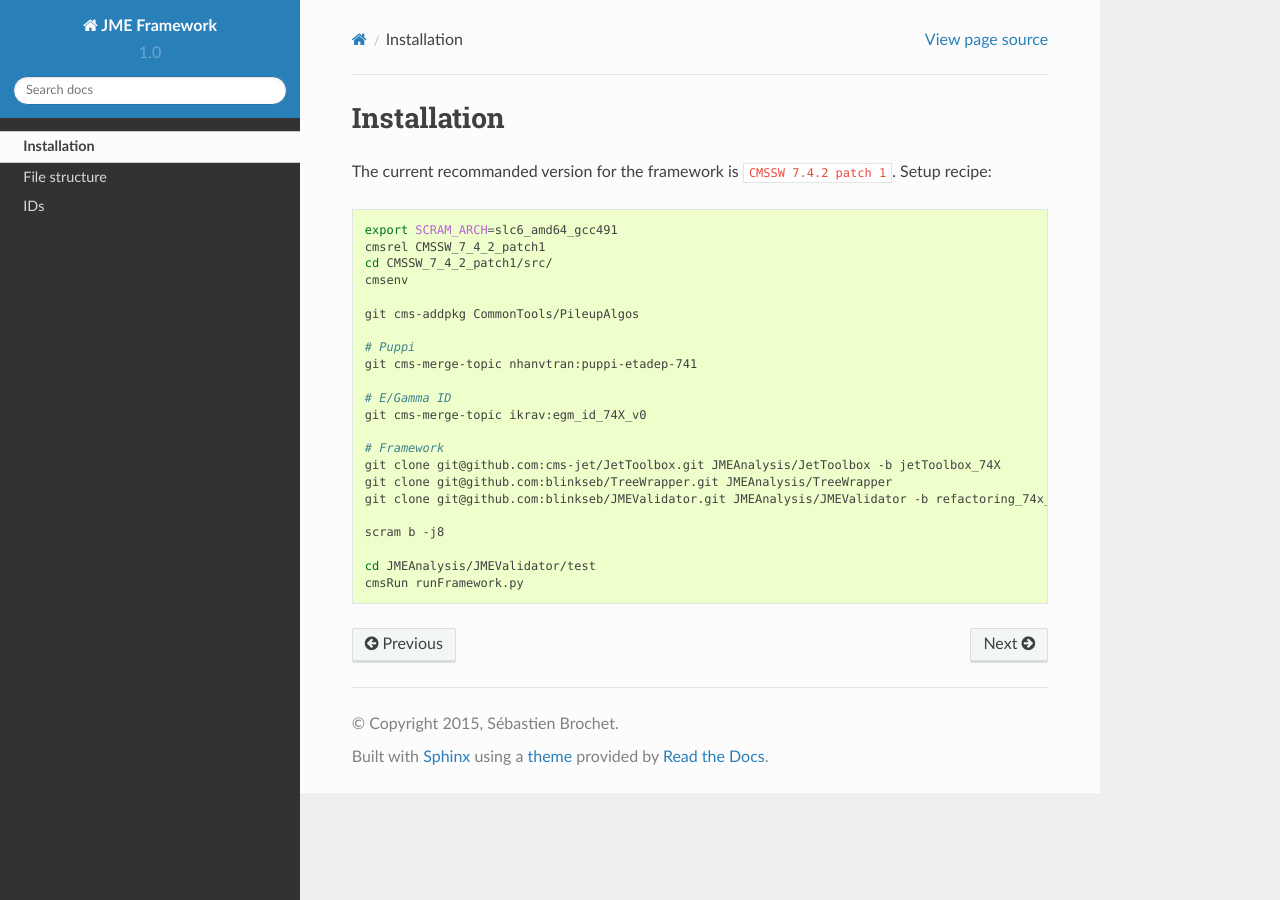
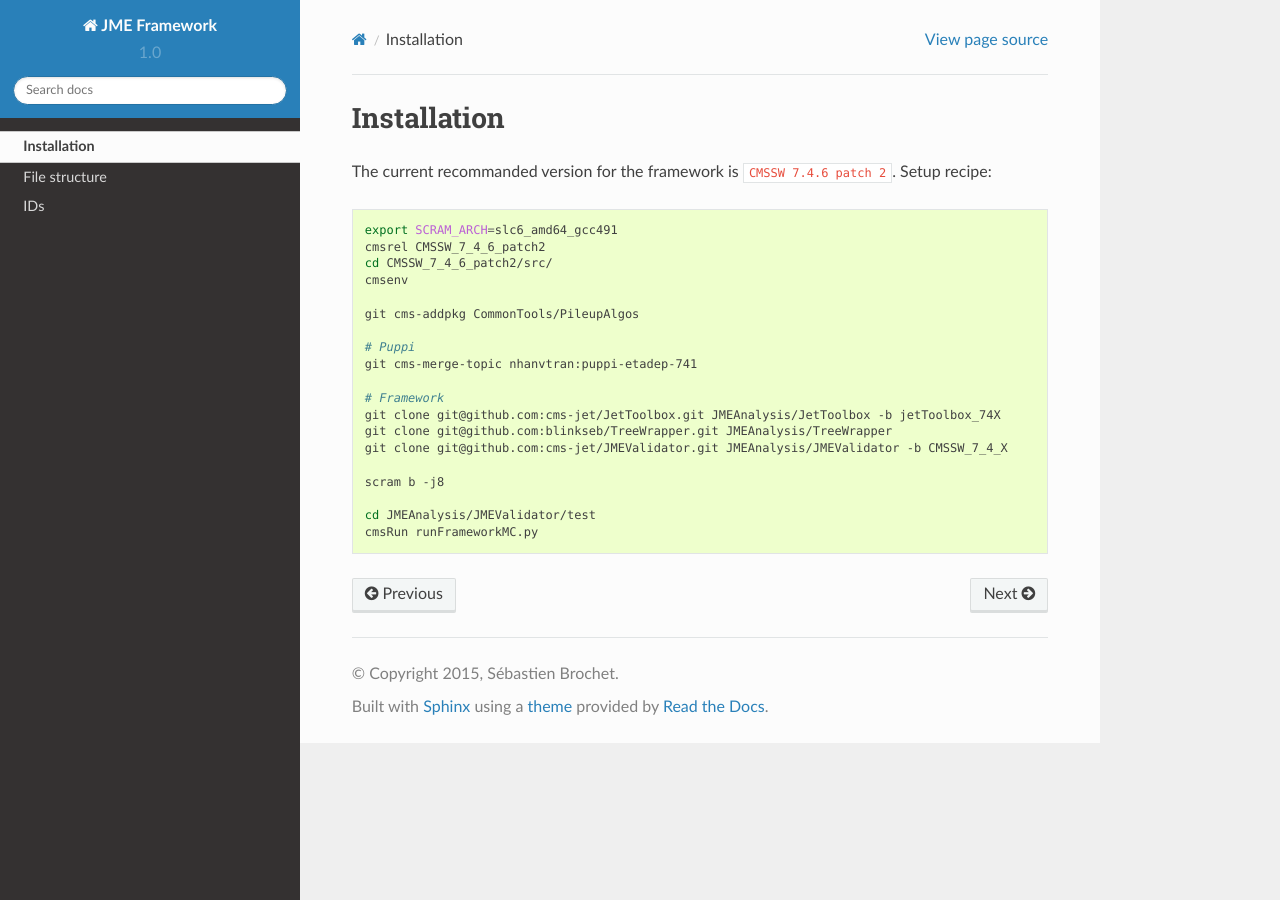
Before and after one commit to rgerosa/JMEValidator, a Sphinx documentation site: the page built from docs/installation.rst, in a window 1280 px wide. Built offline with Sphinx 7.4.7 and the Read the Docs theme 2.0.0, drawn with Linux system fonts in a browser that asks for light colours.

Commit message:
Update installation instructions

```diff
--- a/docs/installation.rst
+++ b/docs/installation.rst
@@ -1,13 +1,13 @@
 Installation
 ============
 
-The current recommanded version for the framework is ``CMSSW 7.4.2 patch 1``. Setup recipe:
+The current recommanded version for the framework is ``CMSSW 7.4.6 patch 2``. Setup recipe:
 
 .. code-block:: bash
 
     export SCRAM_ARCH=slc6_amd64_gcc491
-    cmsrel CMSSW_7_4_2_patch1
-    cd CMSSW_7_4_2_patch1/src/
+    cmsrel CMSSW_7_4_6_patch2
+    cd CMSSW_7_4_6_patch2/src/
     cmsenv
 
     git cms-addpkg CommonTools/PileupAlgos
@@ -15,15 +15,12 @@ The current recommanded version for the framework is ``CMSSW 7.4.2 patch 1``. Se
     # Puppi
     git cms-merge-topic nhanvtran:puppi-etadep-741
 
-    # E/Gamma ID
-    git cms-merge-topic ikrav:egm_id_74X_v0
-
     # Framework
     git clone git@github.com:cms-jet/JetToolbox.git JMEAnalysis/JetToolbox -b jetToolbox_74X
     git clone git@github.com:blinkseb/TreeWrapper.git JMEAnalysis/TreeWrapper
-    git clone git@github.com:blinkseb/JMEValidator.git JMEAnalysis/JMEValidator -b refactoring_74x_next
+    git clone git@github.com:cms-jet/JMEValidator.git JMEAnalysis/JMEValidator -b CMSSW_7_4_X
 
     scram b -j8
 
     cd JMEAnalysis/JMEValidator/test
-    cmsRun runFramework.py
+    cmsRun runFrameworkMC.py
```
Also changed, not shown: README.md (+5 -8 lines), 1 other file.
